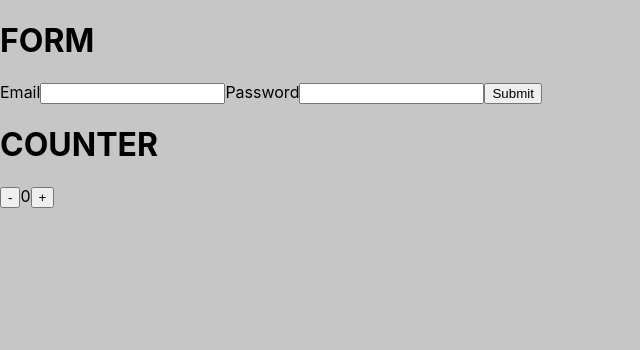
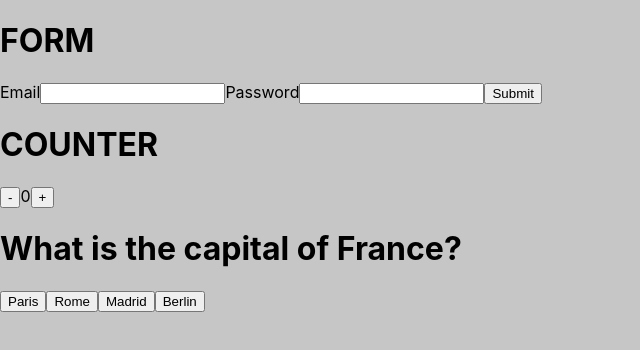
Before and after one commit to dylangriess/Sandbox, a React (Create React App) app in the folder sandbox/: page / in a window 1280 px wide. Shown: the top 350 px of the page, without its empty margins (0-640 px from the left). Built offline with nearby package versions, Linux system fonts and the light colour scheme.

Commit message:
import quiz, render to page

```diff
--- a/sandbox/src/App.js
+++ b/sandbox/src/App.js
@@ -2,6 +2,7 @@ import "./App.css";
 import Array from "./components/Array/Array";
 import Form from "./components/Form/Form";
 import Counter from "./components/Counter/Counter";
+import Quiz from "./components/Quiz/Quiz";
 
 function App() {
   return (
@@ -9,6 +10,7 @@ function App() {
       <header className="App-header">
         <Form />
         <Counter />
+        <Quiz />
       </header>
     </div>
   );
```
